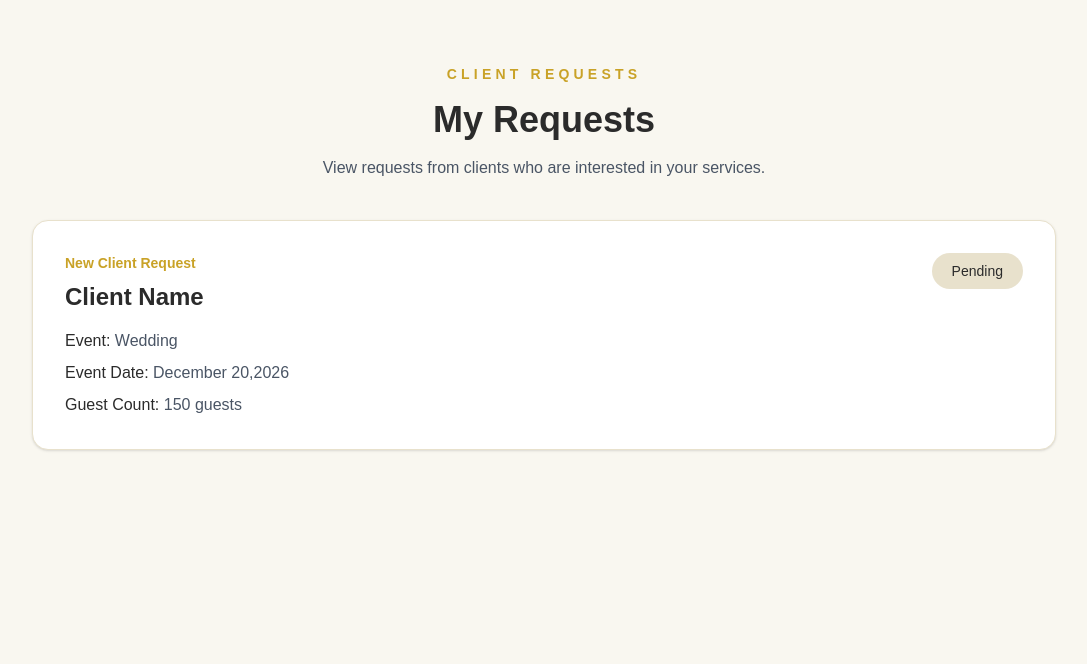
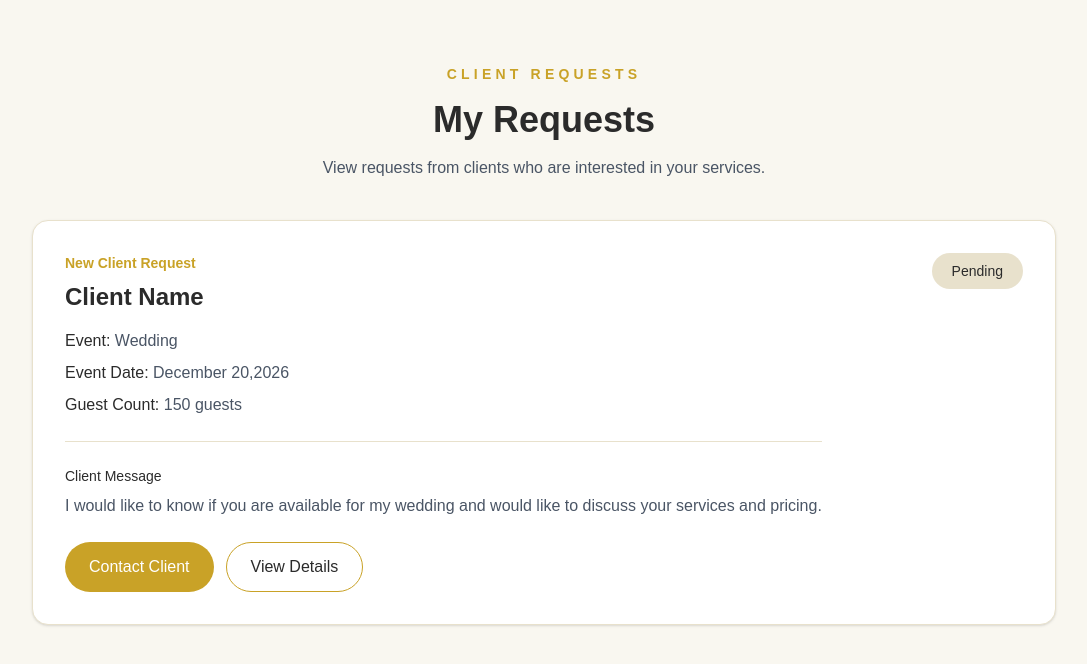
Before and after one commit to ReeSeng1/wedding-event-platform, a Next.js app in the folder frontend/: page /vendors/requests in a window 1280 px wide. Shown: the top 664 px of the page, without its empty margins (96-1183 px from the left). Built offline with nearby package versions, Linux system fonts and the light colour scheme.

Commit message:
update the requests page

```diff
--- a/frontend/src/app/vendors/requests/page.tsx
+++ b/frontend/src/app/vendors/requests/page.tsx
@@ -44,6 +44,26 @@ export default function VendorRequestsPage() {
                                     150 guests
                                 </p>
                             </div>
+                            <div className="mt-6 border-t border-[#E8E1CC] pt-6">
+                                <p className="text-sm font-medium text-[#2B2B2B]">
+                                    Client Message
+                                </p>
+                                <p className="mt-2 text-gray-600">
+                                    I would like to know if you are available for my wedding and would like to discuss your services and pricing.
+                                </p>
+                            </div>
+                            <div className="mt-6 flex flex-col gap-3 sm:flex-row">
+                                <button
+                                   type="button"
+                                   className="rounded-full bg-[#C9A227] px-6 py-3 font-medium text-white hover:bg-[#B08D20]">
+                                    Contact Client
+                                </button>
+                                <button
+                                   type="button"
+                                   className="rounded-full border border-[#C9A227] px-6 py-3 font-medium text-[#2B2B2B] hover:bg-[#C9A227]">
+                                    View Details
+                                </button>
+                            </div>
                         </div>
                         <div className="rounded-full bg-[#E8E1CC] px-5 py-2 text-sm font-medium text-[#2B2B2B]">
                             Pending
```
